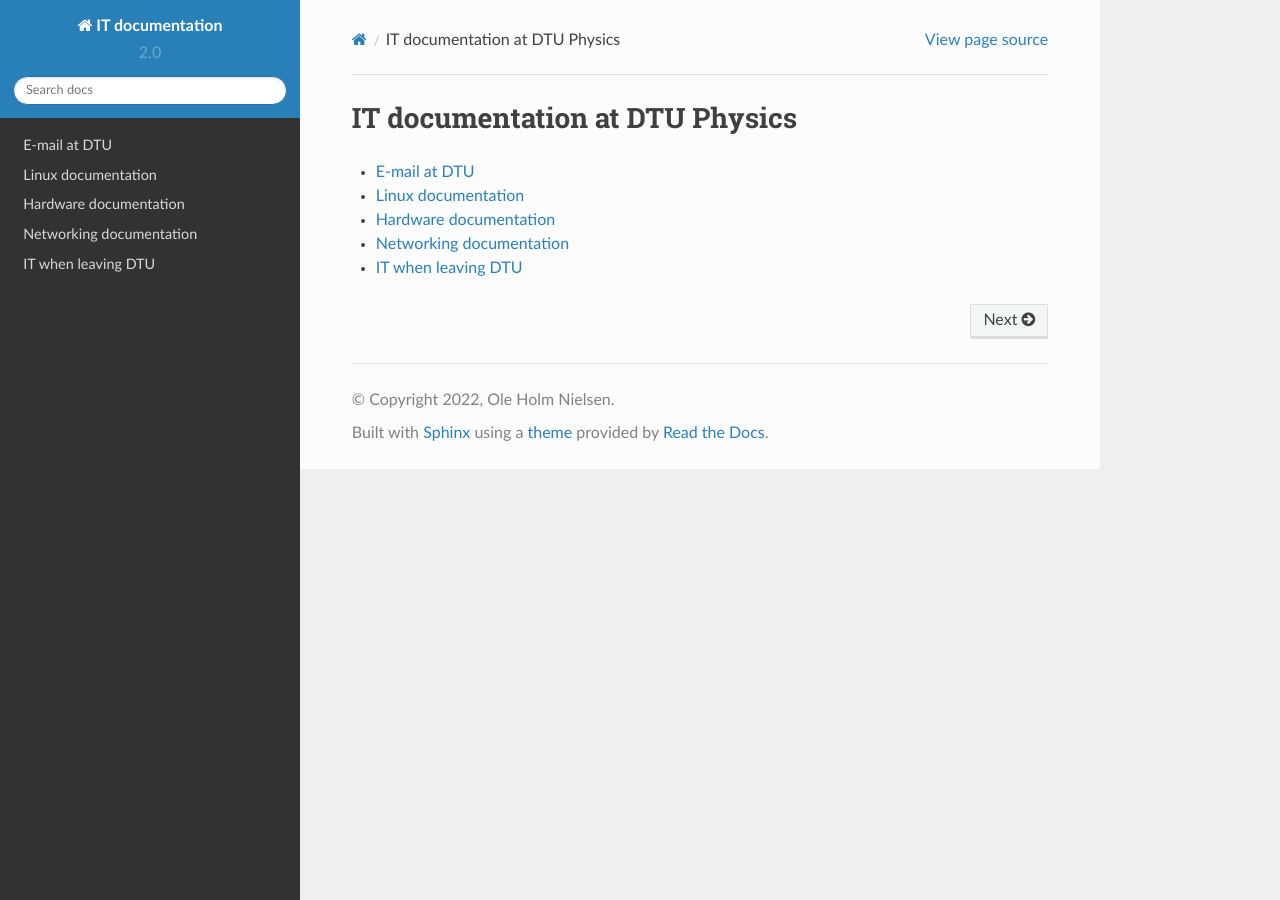
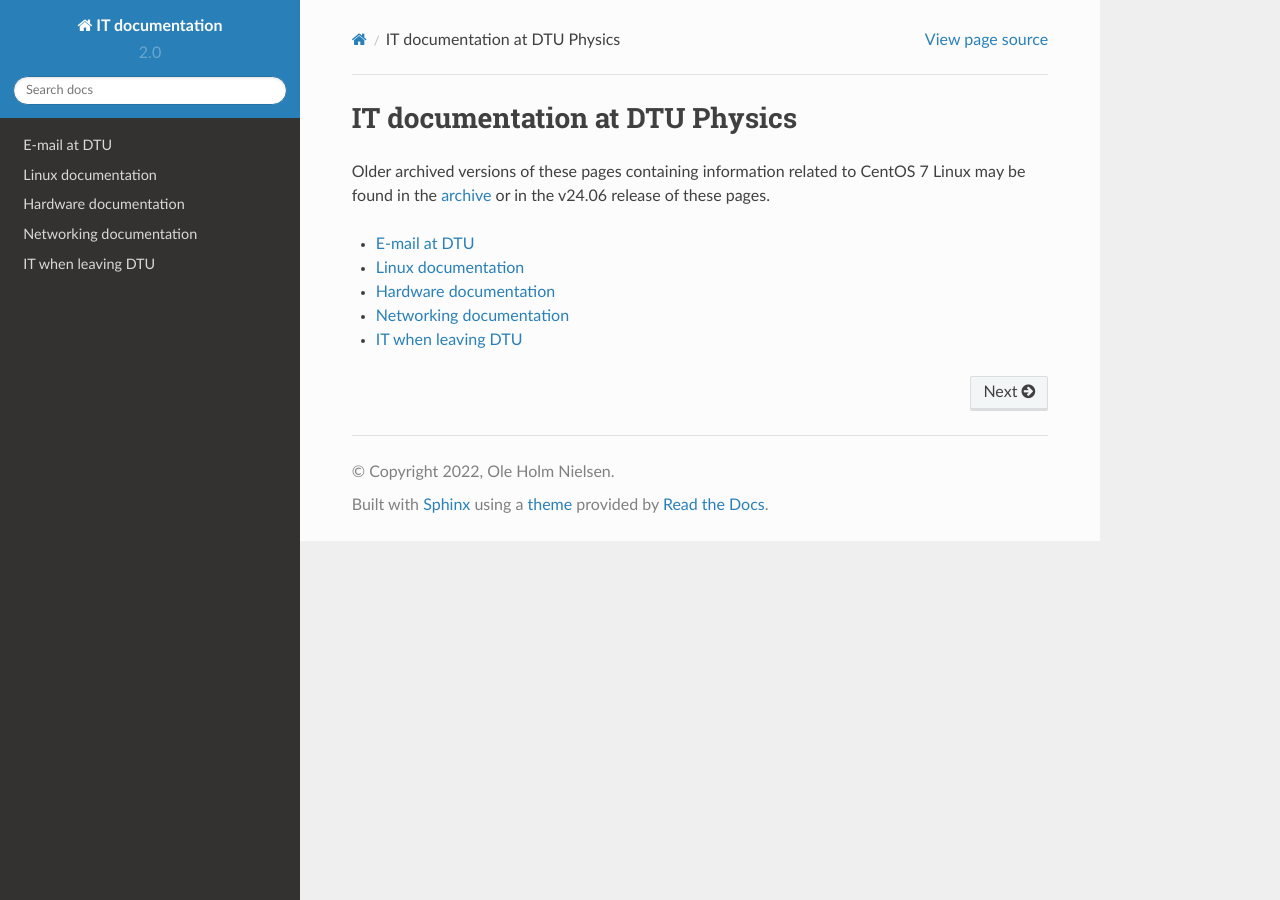
Before and after one commit to OleHolmNielsen/ITwiki, a Sphinx documentation site: the page built from docs/index.rst, in a window 1280 px wide. Built offline with Sphinx 7.4.7 and the Read the Docs theme 2.0.0, drawn with Linux system fonts in a browser that asks for light colours.

Commit message:
Added link to new archive directory

```diff
--- a/docs/index.rst
+++ b/docs/index.rst
@@ -1,6 +1,12 @@
 ########################################
 IT documentation at DTU Physics
 ########################################
+
+Older archived versions of these pages containing
+information related to CentOS 7 Linux may be found in the archive_
+or in the v24.06 release of these pages.
+
+.. _archive: https://wiki.fysik.dtu.dk/ITwiki_archive/
 
 .. toctree::
    :maxdepth: 1
```
